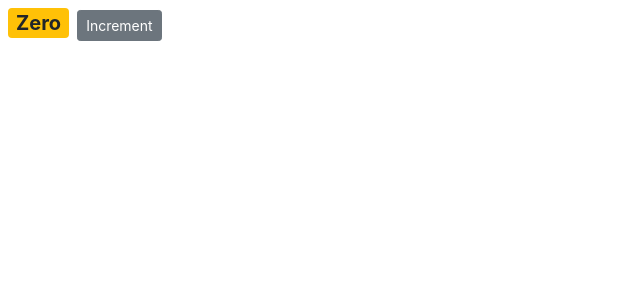
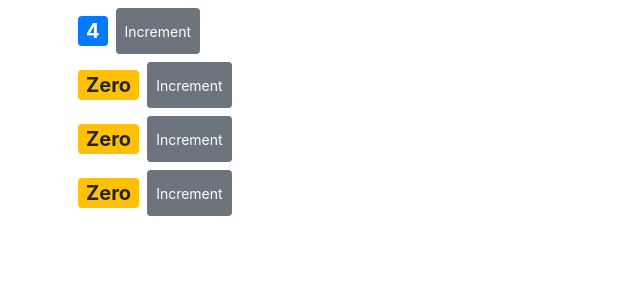
Before and after one commit to imsiddiquee/react-first-app, a React (Create React App) app: page / in a window 1280 px wide. Shown: the top 300 px of the page, without its empty margins (0-640 px from the left). Built offline with nearby package versions, Linux system fonts and the light colour scheme.

Commit message:
parent child elements, pass data from parent to child

```diff
--- a/src/components/counter.jsx
+++ b/src/components/counter.jsx
@@ -2,18 +2,12 @@ import React, { Component } from "react";
 
 class Counter extends Component {
   state = {
-    count: 0,
+    count: this.props.value,
     tags: []
   };
 
-  // formal approach to bind this.
-  // constructor() {
-  //   super();
-  //   this.handleIncrement = this.handleIncrement.bind(this);
-  // }
-
-  handleIncrement = product => {
-    console.log("Increment Clicked.", product);
+  handleIncrement = () => {
+    this.setState({ count: this.state.count + 1 });
   };
 
   render() {
@@ -23,7 +17,7 @@ class Counter extends Component {
           {this.formatCount()}
         </span>
         <button
-          onClick={() => this.handleIncrement({ id: 1 })}
+          onClick={this.handleIncrement}
           className="btn btn-secondary btn-sm"
         >
           Increment
--- /dev/null
+++ b/src/components/counters.jsx
@@ -0,0 +1,26 @@
+import React, { Component } from "react";
+import Counter from "./counter";
+
+class Counters extends Component {
+  state = {
+    counter: [
+      { id: 1, value: 4 },
+      { id: 2, value: 0 },
+      { id: 3, value: 0 },
+      { id: 4, value: 0 }
+    ]
+  };
+  render() {
+    return (
+      <main className="container">
+        {this.state.counter.map(item => (
+          <div className="row my-2" key={item.id}>
+            <Counter value={item.value} />
+          </div>
+        ))}
+      </main>
+    );
+  }
+}
+
+export default Counters;
```
Also changed, not shown: src/index.js (+3 -4 lines).
